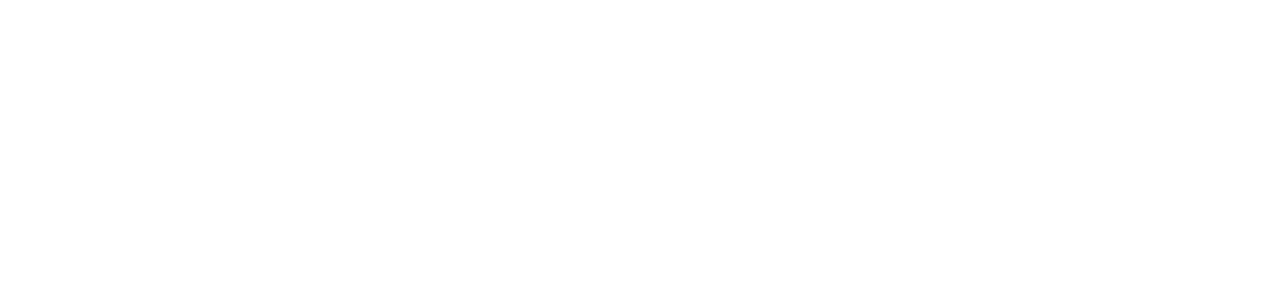
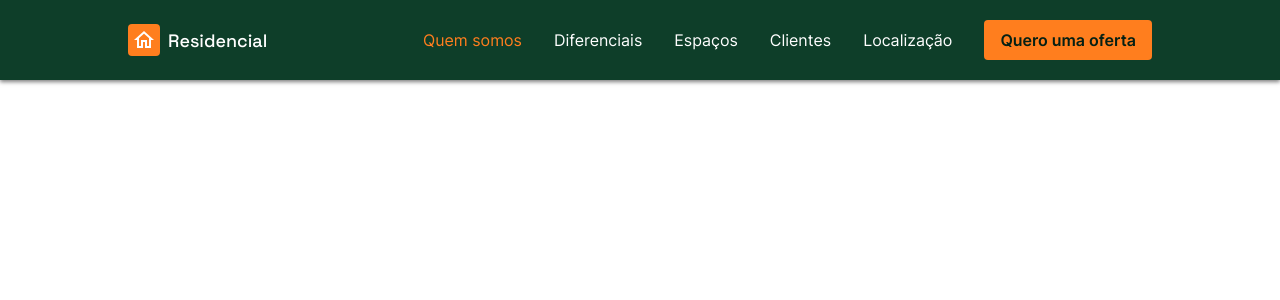
Before and after one commit to bnoa-io/angular-desafio-15-codelandia, an Angular app: page / in a window 1280 px wide. Shown: the top 300 px of the page. Built offline with nearby package versions, Linux system fonts and the light colour scheme.

Commit message:
feat header created

```diff
--- a/src/app/app.component.html
+++ b/src/app/app.component.html
@@ -1 +1,2 @@
+<app-header></app-header>
 <router-outlet></router-outlet>
--- a/src/app/app.component.ts
+++ b/src/app/app.component.ts
@@ -1,14 +1,18 @@
 import { Component } from '@angular/core';
 import { CommonModule } from '@angular/common';
 import { RouterOutlet } from '@angular/router';
+import { HeaderComponent } from './pages/index/header/header.component';
 
 @Component({
   selector: 'app-root',
   standalone: true,
-  imports: [CommonModule, RouterOutlet],
+  imports: [
+    CommonModule,
+    RouterOutlet,
+    HeaderComponent
+  ],
   templateUrl: './app.component.html',
   styleUrls: ['./app.component.css']
 })
 export class AppComponent {
-  title = 'angular-desafio-codelandia-15';
 }
--- /dev/null
+++ b/src/app/pages/index/header/header.component.css
@@ -0,0 +1,168 @@
+header {
+  background-color: var(--green);
+  position: relative;
+  display: flex;
+  align-items: center;
+  min-height: 7dvh;
+  padding-inline: 1rem;
+  box-shadow: 0 0.125rem 0.25rem rgba(0, 0, 0, .5);
+}
+
+header #brandLogo {
+  display: flex;
+  align-items: center;
+  gap: .5rem;
+  margin-right: auto;
+}
+
+header #brandLogo > i {
+  background: var(--orange);
+  color: var(--white);
+  border-radius: 0.25rem;
+  padding: 0.25rem;
+}
+
+header #brandLogo > span {
+  font: 1.125rem var(--font-space-grotesk);
+  color: var(--white);
+  border-radius: .25rem;
+}
+
+.container-nav > :where(menu, #getOffer) {
+  display: none;
+}
+
+menu.active {
+  display: flex !important;
+  flex-direction: column;
+  gap: .25rem;
+  position: absolute;
+  right: 1rem;
+  top: calc(100% + .5rem);
+  background: var(--orange);
+  font-size: 1rem;
+  padding: .25rem;
+  border-radius: .25rem;
+  box-shadow: 0 0 0 0.25rem #ff994c, 0 0 .75rem rgba(0, 0, 0, 1);
+}
+
+menu.active {
+  padding: .5rem 1rem;
+  background: hsl(25.6deg 100% 65%);
+  border-radius: .25rem;
+  color: var(--text-color-green);
+  cursor: pointer;
+  font-weight: 500;
+}
+
+menu.active::before {
+  content: "";
+  position: absolute;
+  top: -.75rem;
+  right: .5rem;
+  width: 0;
+  height: 0;
+  border: solid .5rem transparent;
+  border-left-color: #ff994c;
+  border-top-color: #ff994c;
+  rotate: 45deg;
+  z-index: 1;
+}
+
+#toggleMenu {
+  background: var(--orange);
+  border-radius: .25rem;
+  aspect-ratio: 1/1;
+  width: 2rem;
+  display: flex;
+  justify-content: center;
+  align-items: center;
+}
+
+#toggleMenu > i {
+  color: var(--texto-color-green);
+  pointer-events: none;
+}
+
+#getOffer{
+  background-color: var(--orange);
+  color: var(--text-color-green);
+  border-radius: .25rem;
+  height: 2.5rem;
+}
+
+/* tablets and small desktop */
+@media screen and (min-width: 765px) and (max-width: 1199px) {
+  #toggleMenu {
+    display: none;
+  }
+
+  #getOffer {
+    display: block;
+  }
+}
+
+/* desktop */
+@media screen and (min-width: 1200px) {
+  header {
+    height: 10dvh;
+    padding-inline: 10dvw;
+  }
+
+  #toggleMenu {
+    display: none;
+  }
+
+  .container-nav,
+  .container-nav > :where(menu, #getOffer) {
+    display: flex;
+    align-items: center;
+    font-size: 1rem;
+  }
+
+  .container-nav {
+    gap: 2rem;
+  }
+
+  .container-nav > menu {
+    gap: 2rem;
+  }
+
+  .container-nav > menu > li {
+    color: var(--white);
+    cursor: pointer;
+    position: relative;
+    display: flex;
+    justify-content: center;
+  }
+
+  .container-nav > menu > li.active {
+    color: var(--orange);
+  }
+
+  .container-nav > menu > li:not(.active):hover {
+    color: var(--border-color);
+  }
+
+  .container-nav > menu > li::after{
+    content: "";
+    display: block;
+    height: .125rem;
+    width: 0;
+    bottom: -.25rem;
+    position: absolute;
+    background-color: transparent;
+    opacity: 0;
+    transition: .25s ease-in-out;
+  }
+
+  .container-nav > menu > li:not(.active):hover::after{
+    opacity: 1;
+    width: 100%;
+    background-color: var(--orange);
+  }
+
+  .container-nav > menu > li:active {
+    scale: .95;
+  }
+}
--- /dev/null
+++ b/src/app/pages/index/header/header.component.html
@@ -0,0 +1,21 @@
+<header>
+  <div id="brandLogo">
+    <i>home</i>
+    <span>Residencial</span>
+  </div>
+  <nav class="container-nav">
+    <button id="toggleMenu" (click)="toggleMenu($event)">
+      <i>menu</i>
+    </button>
+    @if (this.isVisible) {
+      <menu [className]="menuClass">
+        <li class="active" (click)="onClickMenuItem($event)">Quem somos</li>
+        <li (click)="onClickMenuItem($event)">Diferenciais</li>
+        <li (click)="onClickMenuItem($event)">Espaços</li>
+        <li (click)="onClickMenuItem($event)">Clientes</li>
+        <li (click)="onClickMenuItem($event)">Localização</li>
+      </menu>
+    }
+    <button id="getOffer" class="primary-button">Quero uma oferta</button>
+  </nav>
+</header>
--- /dev/null
+++ b/src/app/pages/index/header/header.component.ts
@@ -0,0 +1,40 @@
+import { Component, HostListener  } from '@angular/core';
+
+@Component({
+  selector: 'app-header',
+  standalone: true,
+  imports: [],
+  templateUrl: './header.component.html',
+  styleUrl: './header.component.css'
+})
+export class HeaderComponent {
+  menuClass:string = '';
+  isVisible:boolean = window.innerWidth < 766 || window.innerWidth > 1199;
+
+  @HostListener('window:resize', ['$event'])
+  onResize(event: Event): void {
+    this.updateVisibility();
+  }
+
+  private updateVisibility(): void {
+    this.isVisible = window.innerWidth < 766 || window.innerWidth > 1199;
+    this.menuClass = window.innerWidth > 1199 ? '' : this.menuClass;
+  }
+
+  constructor() {
+    this.updateVisibility();
+  }
+
+  toggleMenu(event: Event):void {
+    const button = event.currentTarget as HTMLButtonElement;
+    let icon = button.children[0].textContent === 'menu' ? 'close' : 'menu';
+    button.children[0].textContent = icon;
+    this.menuClass = (this.menuClass === '' ? 'active' : '');
+  }
+
+  onClickMenuItem(event: Event):void {
+    const menuItem = event.currentTarget as HTMLLIElement;
+    menuItem.parentElement?.querySelector('li.active')?.classList.remove('active');
+    menuItem.classList.add('active');
+  }
+}
--- a/src/styles.css
+++ b/src/styles.css
@@ -48,6 +48,11 @@
   --font-icon: 'Material Icons';
 }
 
+
+body {
+  font-family: var(--font-inter);
+}
+
 i {
   font-family: var(--font-icon);
   font-family: 'Material Icons';
@@ -59,6 +64,22 @@
   text-transform: lowercase;
 }
 
+button {
+  border: none;
+  outline: none;
+  background: none;
+  cursor: pointer;
+}
+
+.primary-button {
+  background-color: var(--orange);
+  color: var(--text-color-green);
+  padding-inline: 1rem;
+  border-radius: .25rem;
+  font-family: var(--font-inter);
+  font-weight: 600;
+}
+
 a {
   text-decoration: none;
   color: unser;
@@ -67,3 +88,24 @@
 ul, ol, li {
   list-style: none;
 }
+
+/* mobile */
+@media screen and (max-width: 765px) {
+  body {
+    font-size: 10px;
+  }
+}
+
+/* tablets and small desktop */
+@media screen and (min-width: 765px) and (max-width: 1199px) {
+  body {
+    font-size: 12px;
+  }
+}
+
+/* desktop */
+@media screen and (min-width: 1200px) {
+  body {
+    font-size: 16px;
+  }
+}
```
